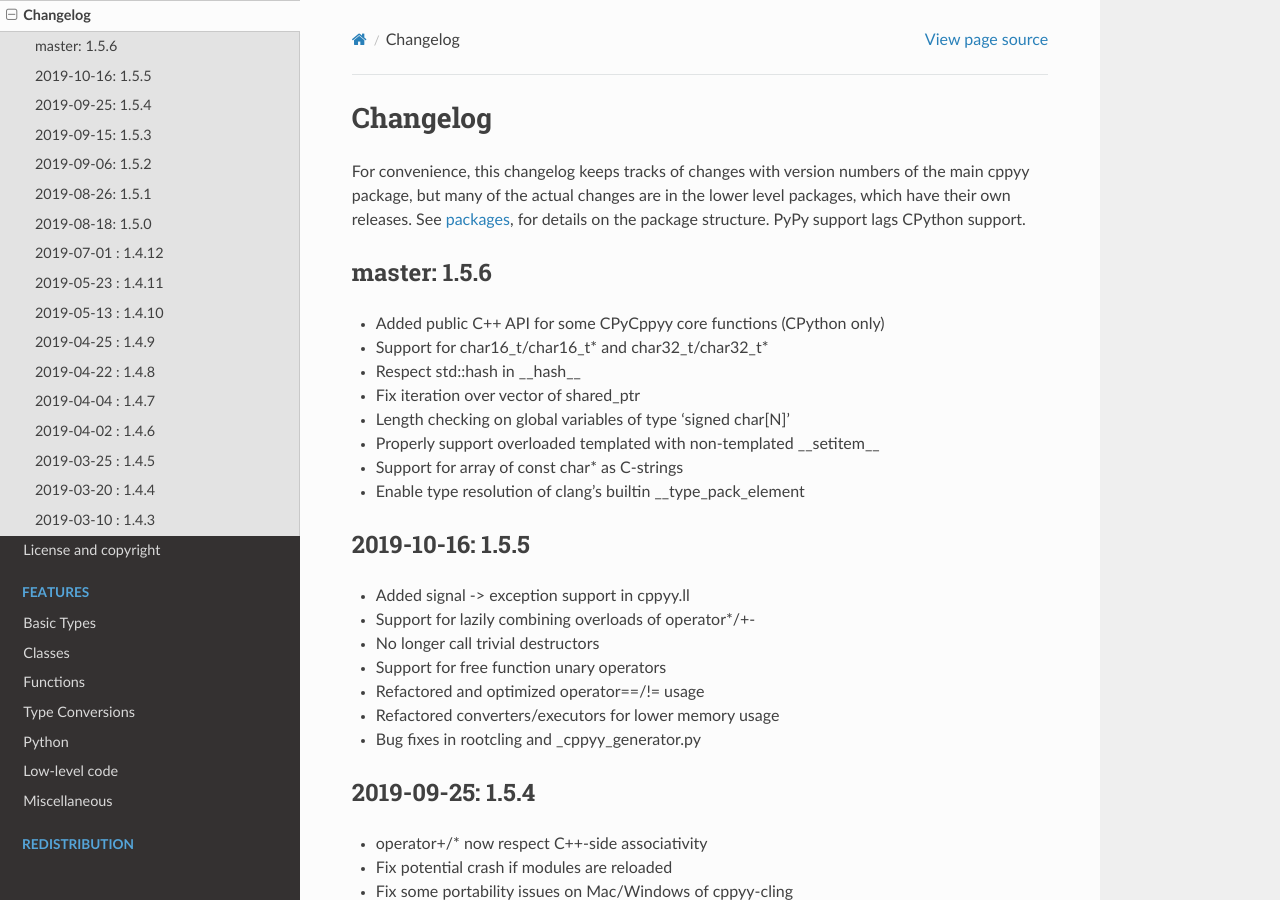
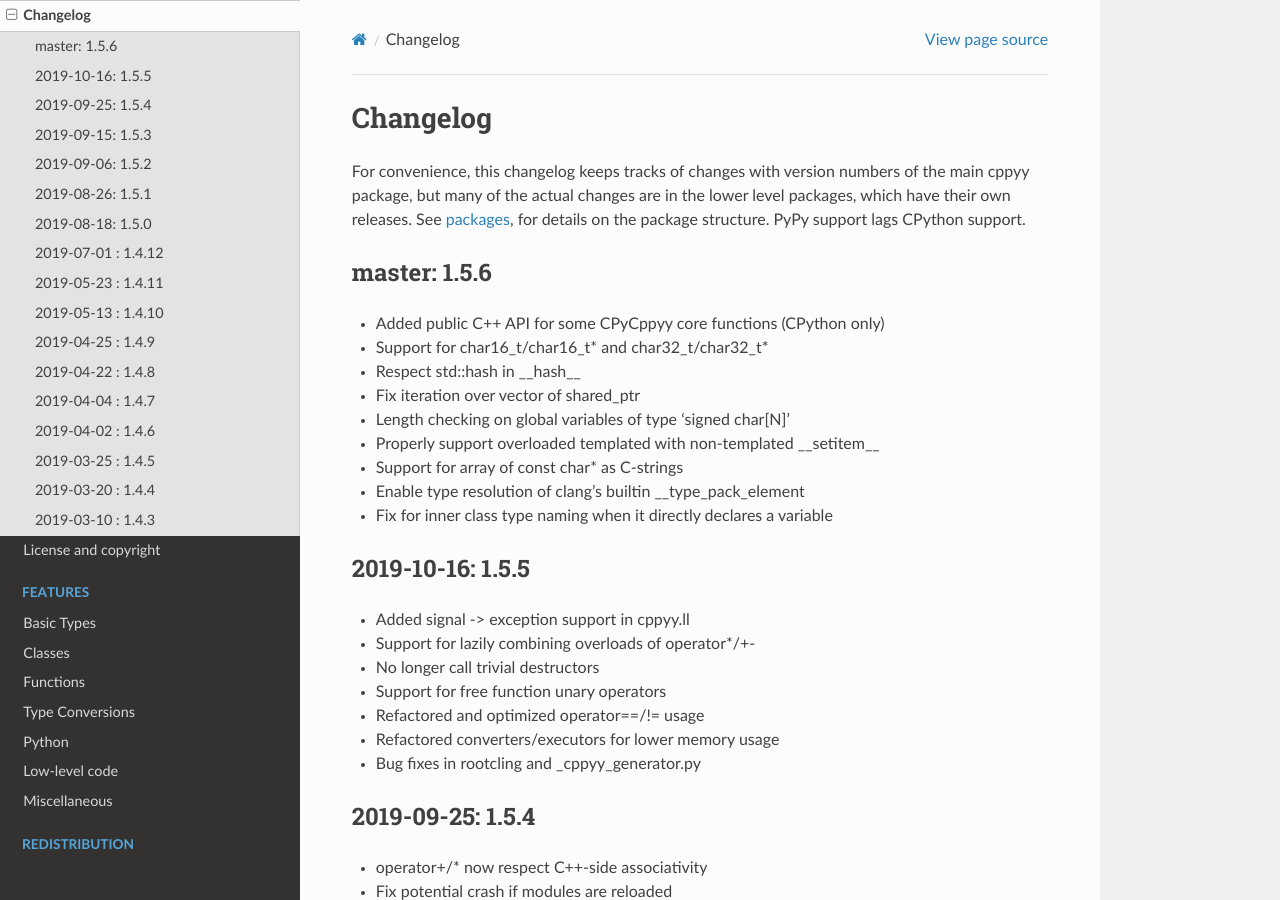
Before and after one commit to wlav/cppyy, a Sphinx documentation site: the page built from doc/source/changelog.rst, in a window 1280 px wide and 900 px high. Built offline with Sphinx 7.4.7 and the Read the Docs theme 2.0.0, drawn with Linux system fonts in a browser that asks for light colours.

Commit message:
update changelog

```diff
--- a/doc/source/changelog.rst
+++ b/doc/source/changelog.rst
@@ -21,6 +21,7 @@
 * Properly support overloaded templated with non-templated  __setitem__
 * Support for array of const char* as C-strings
 * Enable type resolution of clang's builtin __type_pack_element
+* Fix for inner class type naming when it directly declares a variable
 
 
 2019-10-16: 1.5.5
```
